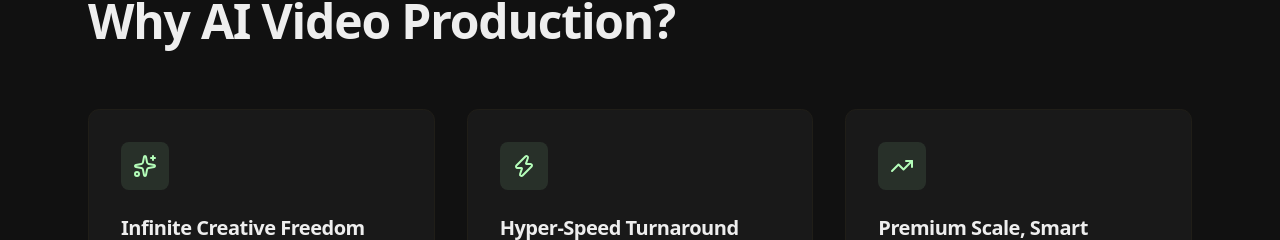
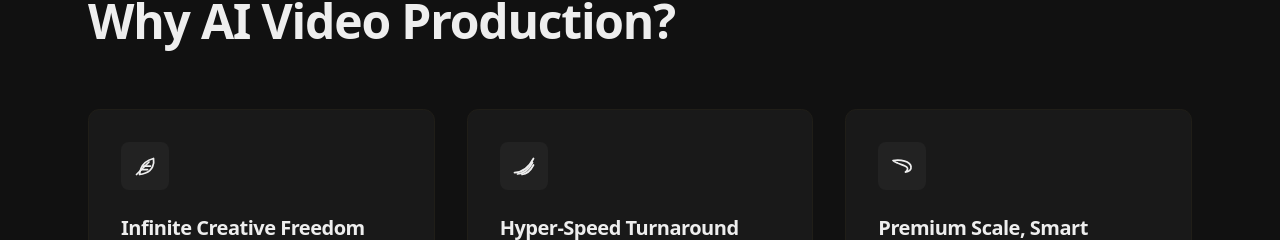
Before and after one commit to asafbzmedia/v0-kakadu-studio, a Next.js app: page / in a window 1280 px wide. Shown: the part 1200-1440 px from the top of the page. Built offline with nearby package versions, Linux system fonts and the light colour scheme.

Commit message:
feat: introduce new Kakadu-themed icons and update value proposition styling
Co-authored-by: asafbzmedia <288122459+asafbzmedia@users.noreply.github.com>

```diff
--- a/app/globals.css
+++ b/app/globals.css
@@ -71,6 +71,7 @@
 --shadow-blur: var(--shadow-blur);
 --shadow-opacity: var(--shadow-opacity);
 --color-shadow-color: var(--shadow-color);
+--color-kakadu: var(--kakadu-glow);
 }
 
 :root {
@@ -127,6 +128,7 @@
 --shadow-xl: 0 1px 3px 0px hsl(0 0% 0% / 0.10), 0 8px 10px -1px hsl(0 0% 0% / 0.10);
 --shadow-2xl: 0 1px 3px 0px hsl(0 0% 0% / 0.25);
 --tracking-normal: 0em;
+--kakadu-glow: oklch(0.82 0.17 88);
 }
 
 .dark {
@@ -182,6 +184,7 @@
 --shadow-lg: 0 1px 3px 0px hsl(0 0% 0% / 0.10), 0 4px 6px -1px hsl(0 0% 0% / 0.10);
 --shadow-xl: 0 1px 3px 0px hsl(0 0% 0% / 0.10), 0 8px 10px -1px hsl(0 0% 0% / 0.10);
 --shadow-2xl: 0 1px 3px 0px hsl(0 0% 0% / 0.25);
+--kakadu-glow: oklch(0.86 0.19 92);
 }
 
 @layer base {
--- /dev/null
+++ b/components/icons/kakadu-icons.tsx
@@ -0,0 +1,56 @@
+import type { SVGProps } from "react"
+
+/**
+ * Kakadu brand icon set — abstract, geometric single-color line SVGs
+ * inspired by cockatoo/bird anatomy. All use `currentColor` so they
+ * inherit text color and can be tinted for hover glow states.
+ */
+
+const baseProps: SVGProps<SVGSVGElement> = {
+  viewBox: "0 0 24 24",
+  fill: "none",
+  stroke: "currentColor",
+  strokeWidth: 1.75,
+  strokeLinecap: "round",
+  strokeLinejoin: "round",
+  "aria-hidden": true,
+}
+
+/** Feather / crest — raw creativity and styling */
+export function FeatherIcon(props: SVGProps<SVGSVGElement>) {
+  return (
+    <svg {...baseProps} {...props}>
+      {/* vane / plume body */}
+      <path d="M20.5 4.5c1 5.5-1 12-8 14.5-3 1.1-6 1.5-6 1.5s.4-3 1.5-6c2.5-7 9-9 12.5-10Z" />
+      {/* central shaft trailing off */}
+      <path d="M16 8 3.5 20.5" />
+      {/* barbs */}
+      <path d="M17.5 12H10" />
+      <path d="M14.5 15.5H8" />
+    </svg>
+  )
+}
+
+/** Wing / flight path — speed and freedom */
+export function WingIcon(props: SVGProps<SVGSVGElement>) {
+  return (
+    <svg {...baseProps} {...props}>
+      {/* three swept, layered flight feathers */}
+      <path d="M2.5 18.5c6.5 0 13.5-3.5 19-14" />
+      <path d="M5.5 20c5.5-.3 11-3.6 15-11.5" />
+      <path d="M10 20.5c4.3-.4 8.3-3.4 11.5-9.5" />
+    </svg>
+  )
+}
+
+/** Beak / talons — precision, strength, execution */
+export function BeakIcon(props: SVGProps<SVGSVGElement>) {
+  return (
+    <svg {...baseProps} {...props}>
+      {/* hooked upper mandible */}
+      <path d="M3 6.5c8-1 17 .5 18 6 .6 3.2-2 5.5-5.5 5.5 0 0 5-3.5-.5-6C10 10 5 8.5 3 6.5Z" />
+      {/* nostril */}
+      <path d="M7 8.5h.01" />
+    </svg>
+  )
+}
--- a/components/value-proposition.tsx
+++ b/components/value-proposition.tsx
@@ -1,20 +1,20 @@
-import { Sparkles, Zap, TrendingUp } from "lucide-react"
+import { FeatherIcon, WingIcon, BeakIcon } from "@/components/icons/kakadu-icons"
 
 const values = [
   {
-    icon: Sparkles,
+    icon: FeatherIcon,
     title: "Infinite Creative Freedom",
     description:
       "No limits on locations, actors, or physics. If you can imagine it, we can bring it to life on screen with cinematic quality.",
   },
   {
-    icon: Zap,
+    icon: WingIcon,
     title: "Hyper-Speed Turnaround",
     description:
       "Traditional productions take months. Our advanced AI workflow condenses timelines into days, keeping your brand ahead of the market.",
   },
   {
-    icon: TrendingUp,
+    icon: BeakIcon,
     title: "Premium Scale, Smart Budgets",
     description:
       "Get block-buster visuals and high-end production value at a fraction of the cost of traditional camera crews and VFX studios.",
@@ -39,10 +39,10 @@ export function ValueProposition() {
             return (
               <div
                 key={value.title}
-                className="group rounded-xl border border-border bg-card p-8 transition-all duration-300 hover:-translate-y-1 hover:border-primary/40 hover:shadow-lg"
+                className="group rounded-xl border border-border bg-card p-8 transition-all duration-300 hover:-translate-y-1 hover:border-kakadu/50 hover:shadow-lg"
               >
-                <div className="mb-6 inline-flex h-12 w-12 items-center justify-center rounded-lg bg-primary/10 text-primary transition-colors duration-300 group-hover:bg-primary group-hover:text-primary-foreground">
-                  <Icon className="h-6 w-6" aria-hidden="true" />
+                <div className="mb-6 inline-flex h-12 w-12 items-center justify-center rounded-lg bg-muted text-foreground transition-all duration-300 group-hover:bg-kakadu/15 group-hover:text-kakadu group-hover:[filter:drop-shadow(0_0_10px_var(--kakadu-glow))]">
+                  <Icon className="h-6 w-6" />
                 </div>
                 <h3 className="mb-3 text-xl font-semibold tracking-tight text-card-foreground">
                   {value.title}
```
